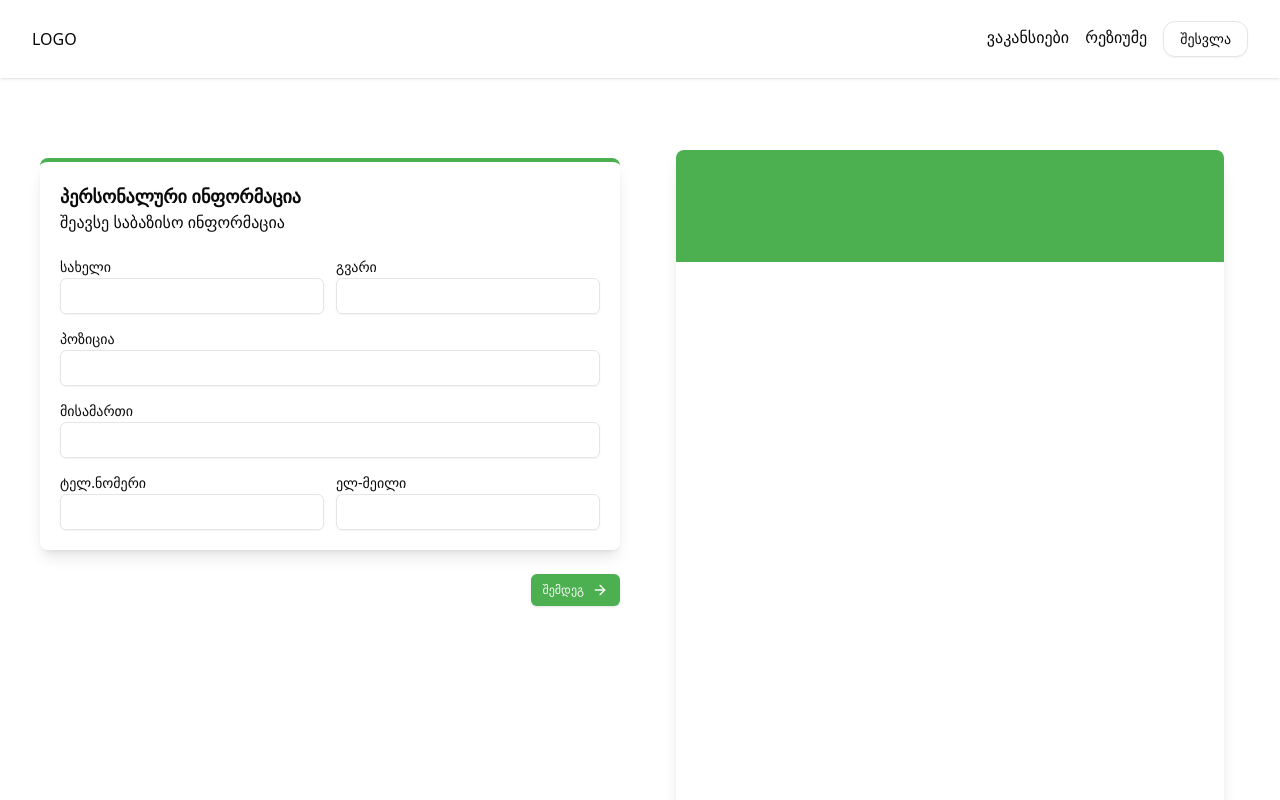
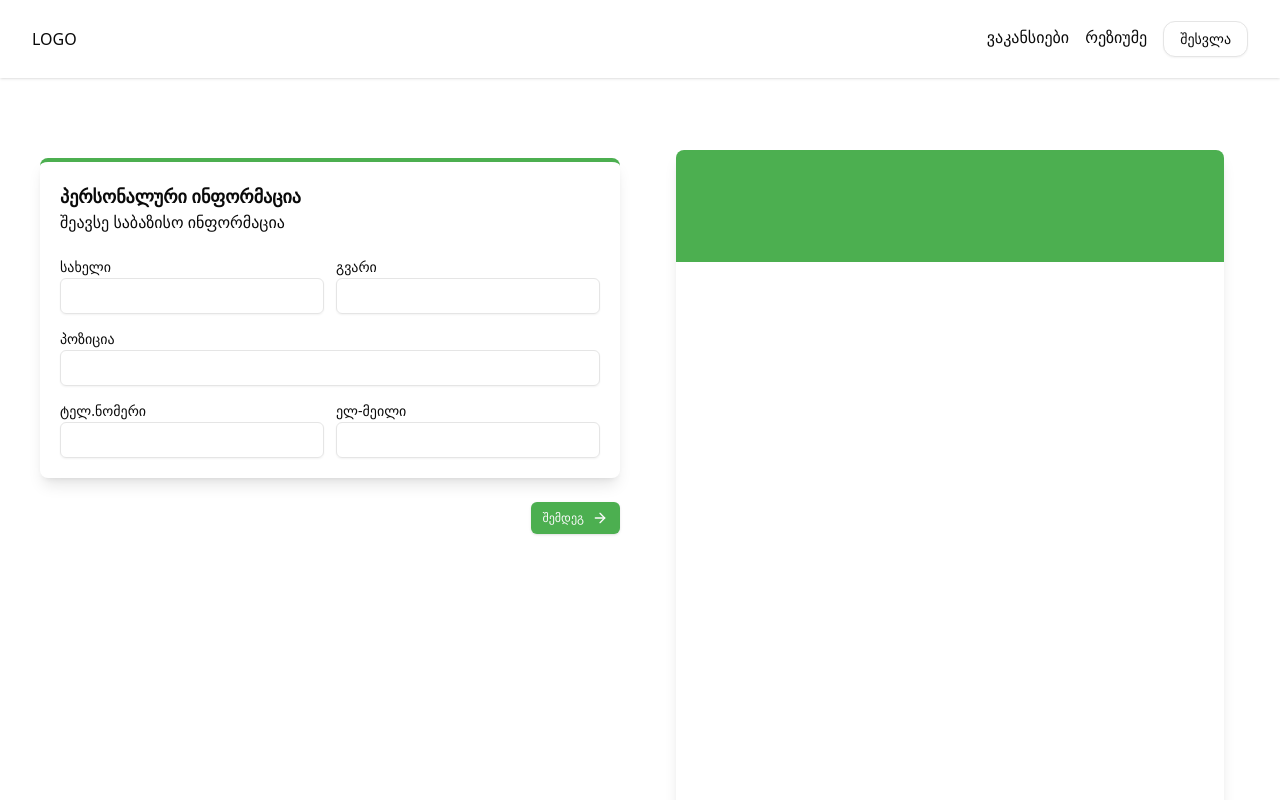
Before and after one commit to giorgipatashuri/job-portal-front, a React (Vite) app: page /resume/edit in a window 1280 px wide. Shown: the top 800 px of the page. Built offline with nearby package versions, Linux system fonts and the light colour scheme.

Commit message:
removed address value

```diff
--- a/src/pages/resume/components/forms/PersonalDetail.tsx
+++ b/src/pages/resume/components/forms/PersonalDetail.tsx
@@ -25,7 +25,6 @@ function PersonalDetail({ enabledNext }: PersonalDetailProps) {
     firstName: resumeInfo?.firstName || "",
     lastName: resumeInfo?.lastName || "",
     jobTitle: resumeInfo?.jobTitle || "",
-    address: resumeInfo?.address || "",
     phone: resumeInfo?.phone || "",
     email: resumeInfo?.email || "",
   });
@@ -101,15 +100,6 @@ function PersonalDetail({ enabledNext }: PersonalDetailProps) {
               onChange={handleInputChange}
             />
           </div>
-          <div className="col-span-2">
-            <label className="text-sm">მისამართი</label>
-            <Input
-              name="address"
-              required
-              defaultValue={resumeInfo?.address}
-              onChange={handleInputChange}
-            />
-          </div>
           <div>
             <label className="text-sm">ტელ.ნომერი</label>
             <Input
```
